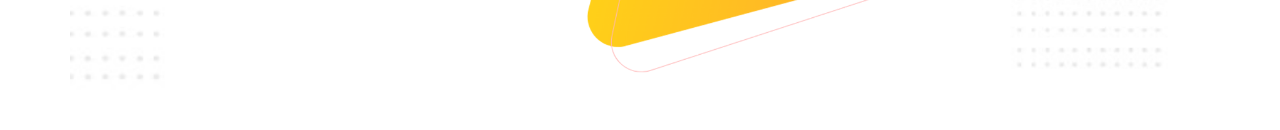
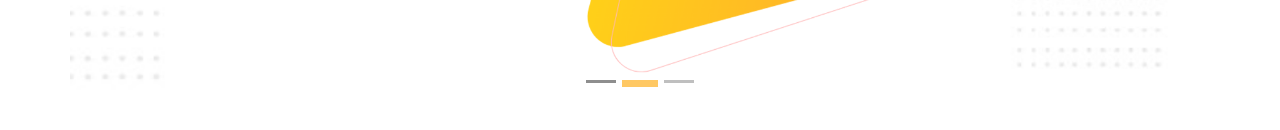
Before and after one commit to sakibhossen202/Hot-Gadget, a plain HTML site: page index.html in a window 1280 px wide. Shown: the part 670-800 px from the top of the page. Drawn offline with nearby package versions, Linux system fonts and the light colour scheme.

Commit message:
some edit

```diff
--- a/style.css
+++ b/style.css
@@ -16,6 +16,15 @@
 .carousel-item{
     padding:20px 40px;
 }
+.carousel-indicators li{
+    background-color:grey;
+}
+.carousel-indicators .active{
+    background-image: linear-gradient(orange ,orange);
+    padding:2px 3px;
+
+}
+
 .colorize{
     color:orange;
     text-decoration:none;
```
